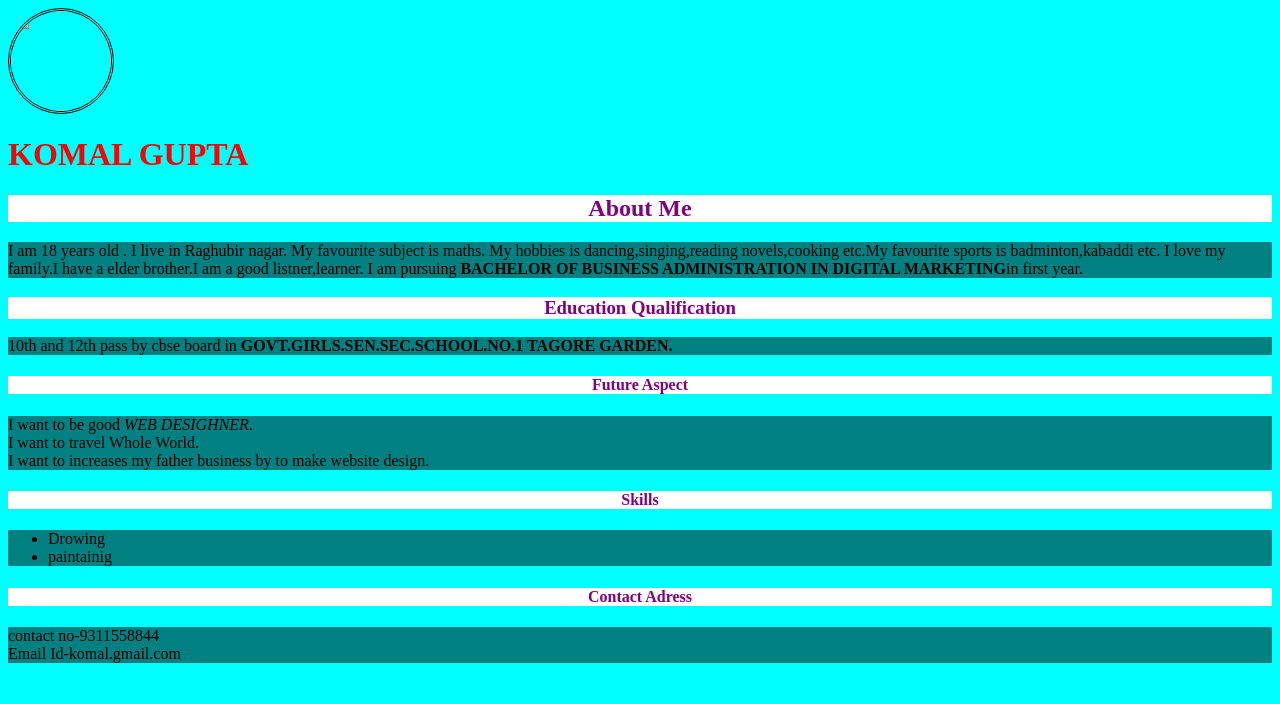
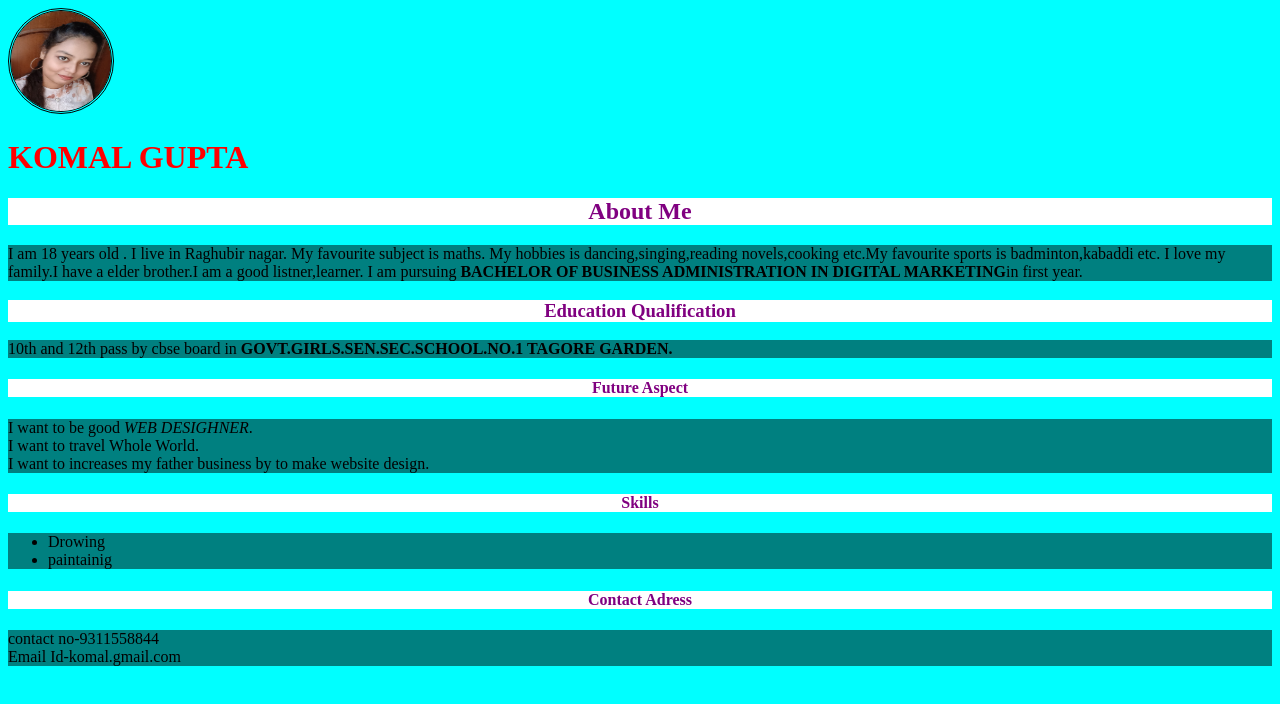
Before and after one commit to komalchavi/komalchavi.github.io, a plain HTML site: page index.html in a window 1280 px wide. Drawn offline with Linux system fonts and the light colour scheme.

Commit message:
Update index.html

```diff
--- a/index.html
+++ b/index.html
@@ -37,7 +37,7 @@
 </head>
 
 <body>
-  <img src="index.jpg">
+  <img src="komal.jpg">
         <h1>KOMAL GUPTA</h1>
           <h2>About Me</h2>
 <p>I am 18 years old . I live in Raghubir nagar. My favourite subject is maths. My hobbies is dancing,singing,reading novels,cooking etc.My favourite sports is badminton,kabaddi etc. I love my family.I have a elder brother.I am a good listner,learner. I am pursuing <b>BACHELOR OF BUSINESS ADMINISTRATION IN DIGITAL MARKETING</b>in first year.</p>
```
